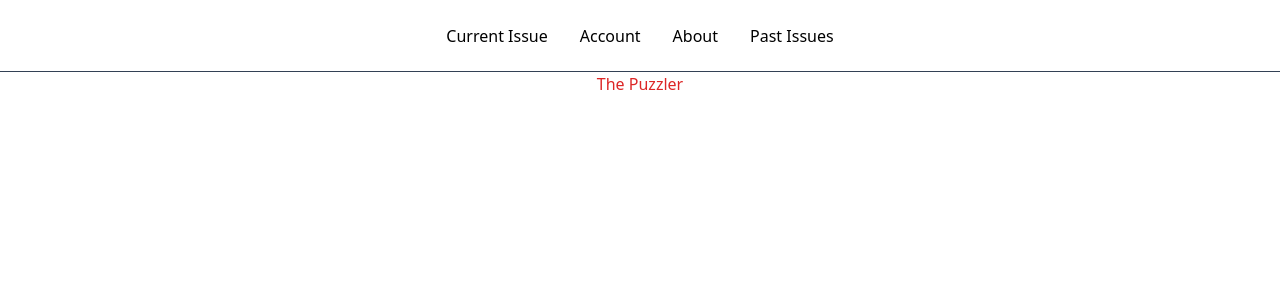
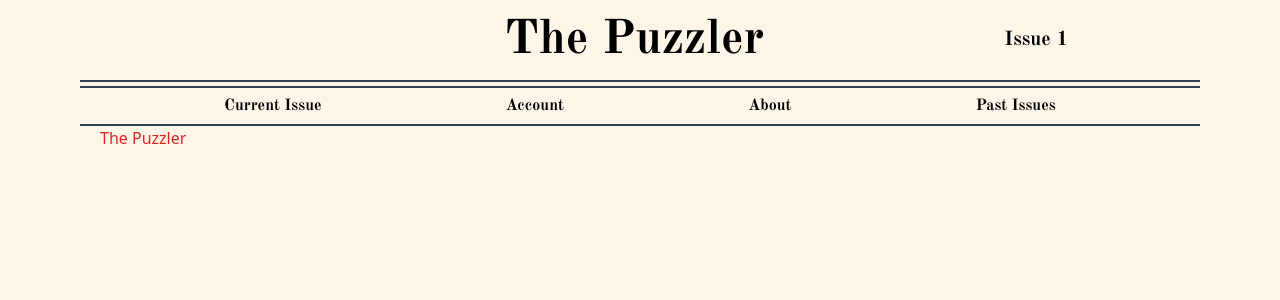
Before and after one commit to FSA-Grads-Project/competition-site, a React app: page / in a window 1280 px wide. Shown: the top 300 px of the page. Built offline with nearby package versions, Linux system fonts and the light colour scheme; no server answers.

Commit message:
add more styling to nav + add new fonts to tailwind

```diff
--- a/client/App.js
+++ b/client/App.js
@@ -6,11 +6,16 @@ import About from './Components/About';
 import Account from './Components/Account';
 import PreviousProblems from './Components/PreviousProblems';
 import './style.css';
-import AppStyles from './StyledComponents/ProblemStyles.tw';
+import { Logo, Issue, Header, Hidden } from './StyledComponents/AppStyles.tw';
 
 const App = () => {
     return (
      <div>
+        <Header>
+          <Hidden>hidden</Hidden>
+          <Logo>The Puzzler</Logo>
+          <Issue>Issue 1</Issue>
+        </Header>
         <Nav/>
         <Routes>
             <Route path='/' element={<Problem/>}/>
--- a/client/Components/Nav.js
+++ b/client/Components/Nav.js
@@ -15,12 +15,10 @@ const Nav = () => {
 
     return (
       <NavMain>
-      <NavText>
-        <Link to='/'>Current Issue</Link>
-        <Link to='/account'>Account</Link>
-        <Link to='/about'>About</Link>
-        <Link to='/pastissues'>Past Issues</Link>
-      </NavText>
+        <NavText><Link to='/'>Current Issue</Link></NavText>
+        <NavText><Link to='/account'>Account</Link></NavText>
+        <NavText><Link to='/about'>About</Link></NavText>
+        <NavText><Link to='/pastissues'>Past Issues</Link></NavText>
       </NavMain>
     )
 };
--- /dev/null
+++ b/client/StyledComponents/AppStyles.tw.js
@@ -0,0 +1,28 @@
+import tw from "tailwind-styled-components";
+
+export const Header = tw.div`
+    flex
+    justify-between
+    items-center
+    border-b-2
+    border-slate-700
+`;
+
+export const Logo = tw.div`
+    font-old-standard-tt
+    font-black
+    p-4
+    text-5xl
+`;
+
+export const Issue = tw.div`
+    font-old-standard-tt
+    font-black
+    pr-28
+    text-xl
+`;
+
+export const Hidden = tw.div`
+    pl-28
+    invisible
+`;
--- a/client/StyledComponents/NavStyles.tw.js
+++ b/client/StyledComponents/NavStyles.tw.js
@@ -1,23 +1,19 @@
 import tw from "tailwind-styled-components";
 
 export const NavMain = tw.div`
-    supports-backdrop-blur:bg-white/95
-    sticky
-    top-0
-    z-40
-    min-h-[72px]
-    w-full
+    min-h-[40px]
     flex
+    justify-evenly
     items-center
-    justify-center
-    border-b
+    border-b-2
     border-slate-700
-    backdrop-blur
-    transition-colors
-    duration-500
+    border-t-2
+    mt-1
 `;
 
 export const NavText = tw.div`
+    font-old-standard-tt
+    font-black
     flex
     gap-x-8
 `;
--- a/client/StyledComponents/ProblemStyles.tw.js
+++ b/client/StyledComponents/ProblemStyles.tw.js
@@ -1,11 +1,6 @@
 import tw from "tailwind-styled-components";
 
 const ProblemStyles = tw.div`
-    flex
-    items-center
-    justify-center
-    flex-col
-    w-full
     text-red-600
 `;
 
--- a/client/style.css
+++ b/client/style.css
@@ -3,5 +3,9 @@
 @tailwind utilities;
 
 * {
-    margin: 0;
+    margin-right: 20px;
+    margin-left: 20px;
+    max-width: 100%;
+    background-color: #FDF5E8;
+    overflow: hidden
 }
--- a/public/index.html
+++ b/public/index.html
@@ -5,6 +5,9 @@
     <!-- <link rel='stylesheet' href='style.css' /> -->
     <meta charset='UTF-8' />
     <meta name='viewport' content='width=device-width, initial-scale=1.0' />
+    <link rel="preconnect" href="https://fonts.googleapis.com">
+    <link rel="preconnect" href="https://fonts.gstatic.com" crossorigin>
+    <link href="https://fonts.googleapis.com/css2?family=Creepster&family=Old+Standard+TT:wght@700&display=swap" rel="stylesheet">
     <script src='bundle.js' defer></script>
     <title>FSA-Grads-Project</title>
   </head>
--- a/tailwind.config.js
+++ b/tailwind.config.js
@@ -9,5 +9,18 @@ module.exports = {
       './public/index.html',
     ],
 
+    variants: {
+      borderWidth: ['responsive', 'last', 'hover', 'focus'],
+    },
+
+    theme: {
+      extend: {
+        fontFamily: {
+          'creepster': ['Creepster', 'cursive'],
+          'old-standard-tt': ['"Old Standard TT"', 'serif'],
+        }
+      }
+    },
+
     plugins: [],
   };
```
